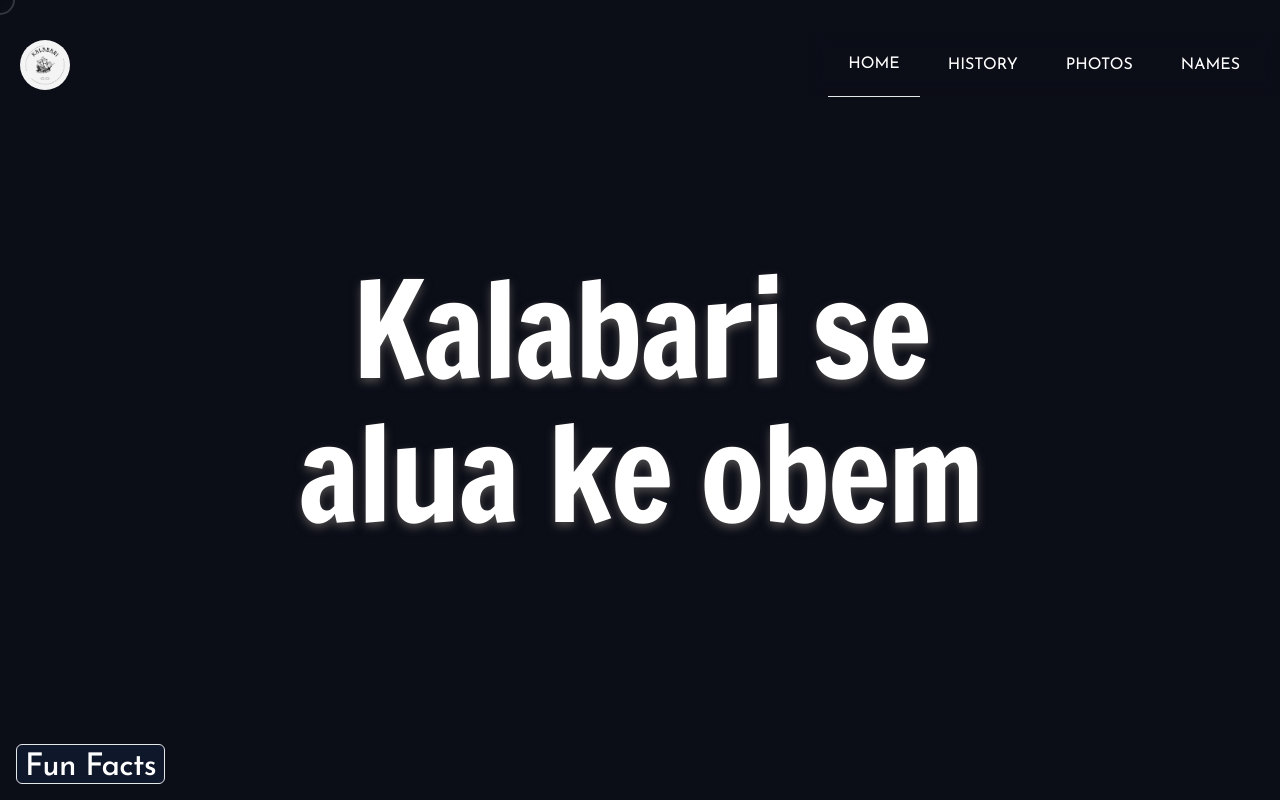
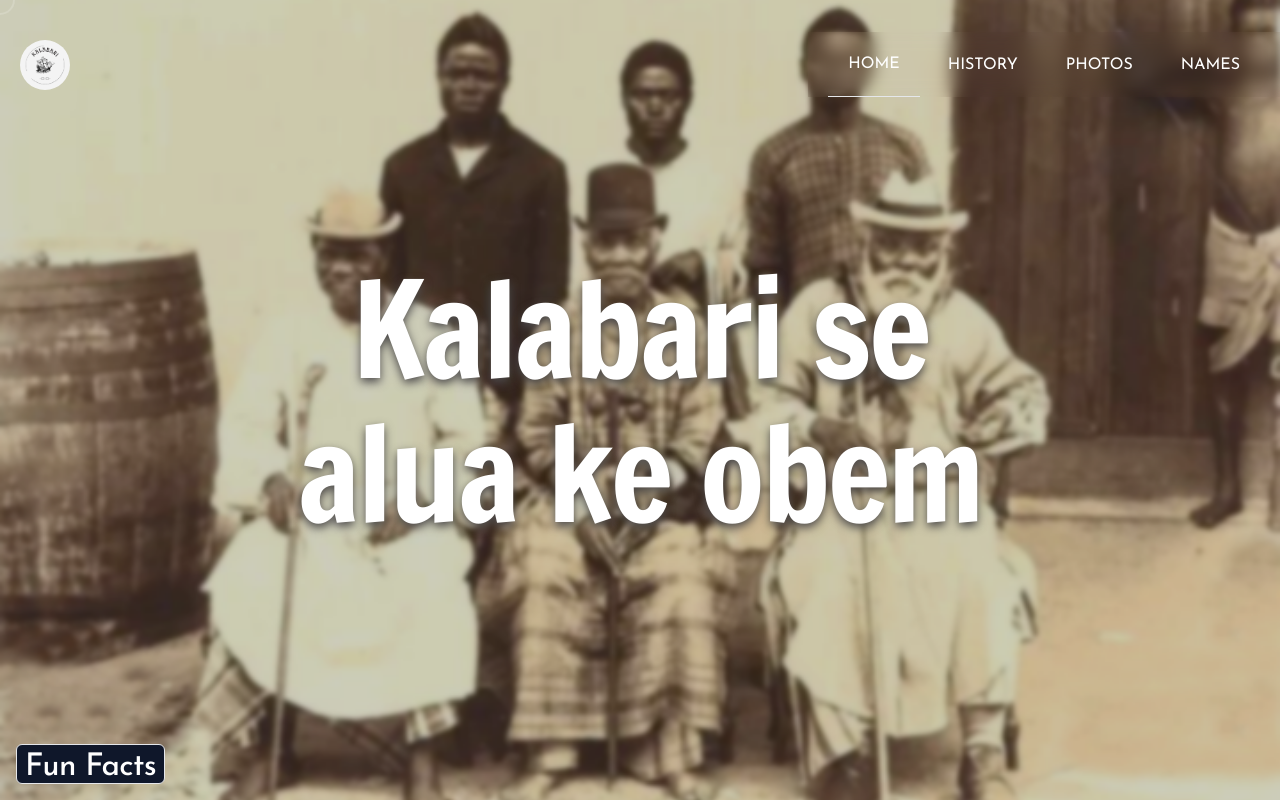
Before and after one commit to Tam-BobManuel/Kalabari, a Next.js app: page / in a window 1280 px wide. Built offline with nearby package versions, Linux system fonts and the light colour scheme.

Commit message:
use master

```diff
--- a/src/app/page.tsx
+++ b/src/app/page.tsx
@@ -1,29 +1,28 @@
 import Link from "next/link";
+import "../../globals.css";
 import { Button } from "@/components/ui/button";
 import Image from 'next/image';
 import mybgImg from '../assets/Images/home-Img/Blurred-GI5YHyFXsAAHRGi.svg';
 
 export default function Home() {
   return (
-    <main className="min-h-screen h-screen overflow-hidden flex items-center justify-center bg-darkk text-white relative">
+    <main className="min-h-screen max-h-screen h-screen overflow-hidden flex items-center justify-center bg-darkk text-white">
   <Image
     src={mybgImg}
     alt="Background Image"
-        fill
-        sizes="100vw"
-        className="object-cover -z-10"
+    className="absolute top-0 left-0 w-full h-full object-cover z-0"
     priority
-        quality={70}
   />
-      <div className="w-full flex items-center justify-center relative z-10">
+  <div className="min-h-screen w-full flex items-center justify-center z-10">
     <h1 className="text-center text-white text-7xl sm:text-8xl md:text-9xl alt-font text-shadow">Kalabari se <br/> alua ke obem</h1>
   </div>
-      <div className="fixed bottom-0 left-0 ml-4 mb-4 z-20">
-        <Link href="/facts" passHref legacyBehavior>
-          <Button className="p-2 pt-4 text-center border text-white text-3xl text-shadow" asChild>
-            <span>Fun Facts</span>
+
+  <div className="fixed bottom-0 left-0 ml-4 mb-4 text-sm text-gray-500 z-10">
+    <Button className="p-2 pt-4 center text-center item-center border  text-white">
+      <Link href="/facts">
+        <span className="text-white text-3xl text-shadow">Fun Facts</span>
+      </Link>
     </Button>
-        </Link>
   </div>
 </main>
   );
```
Lines whose indentation alone changed are shown as unchanged.
